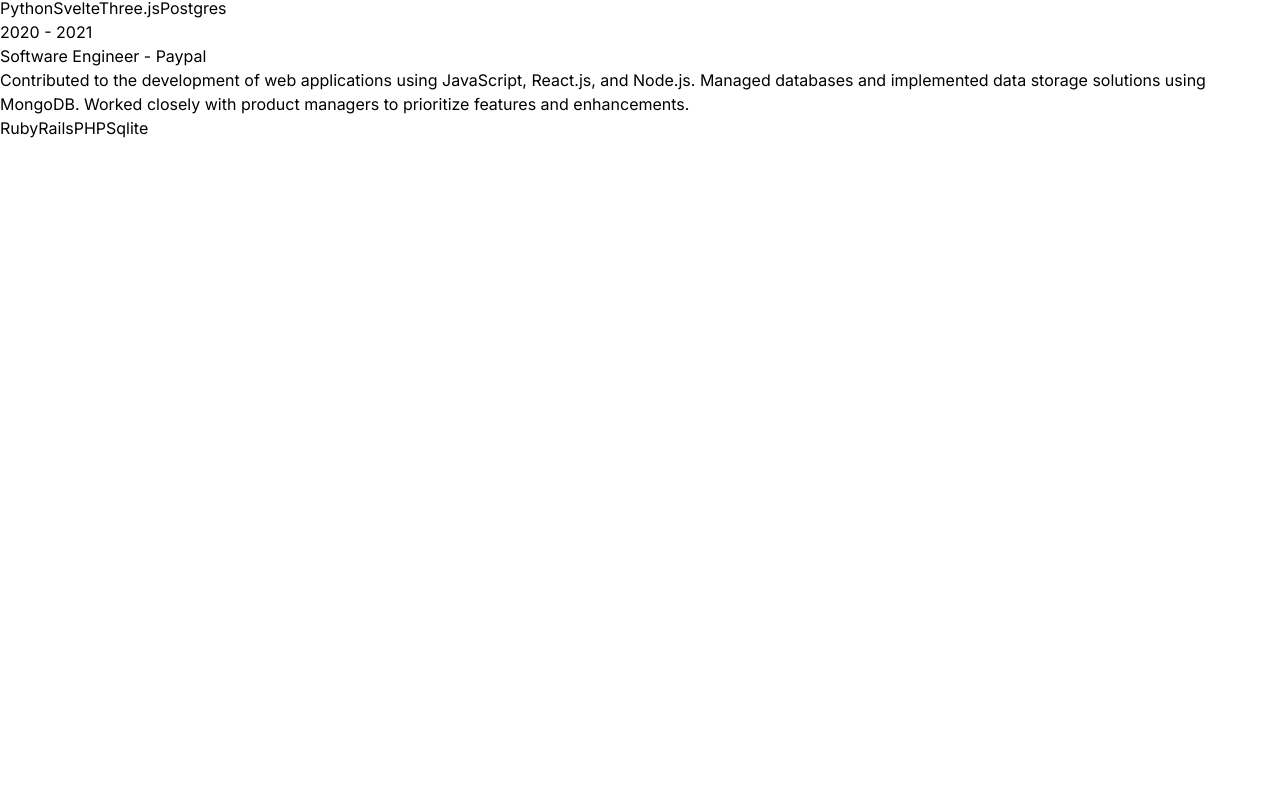
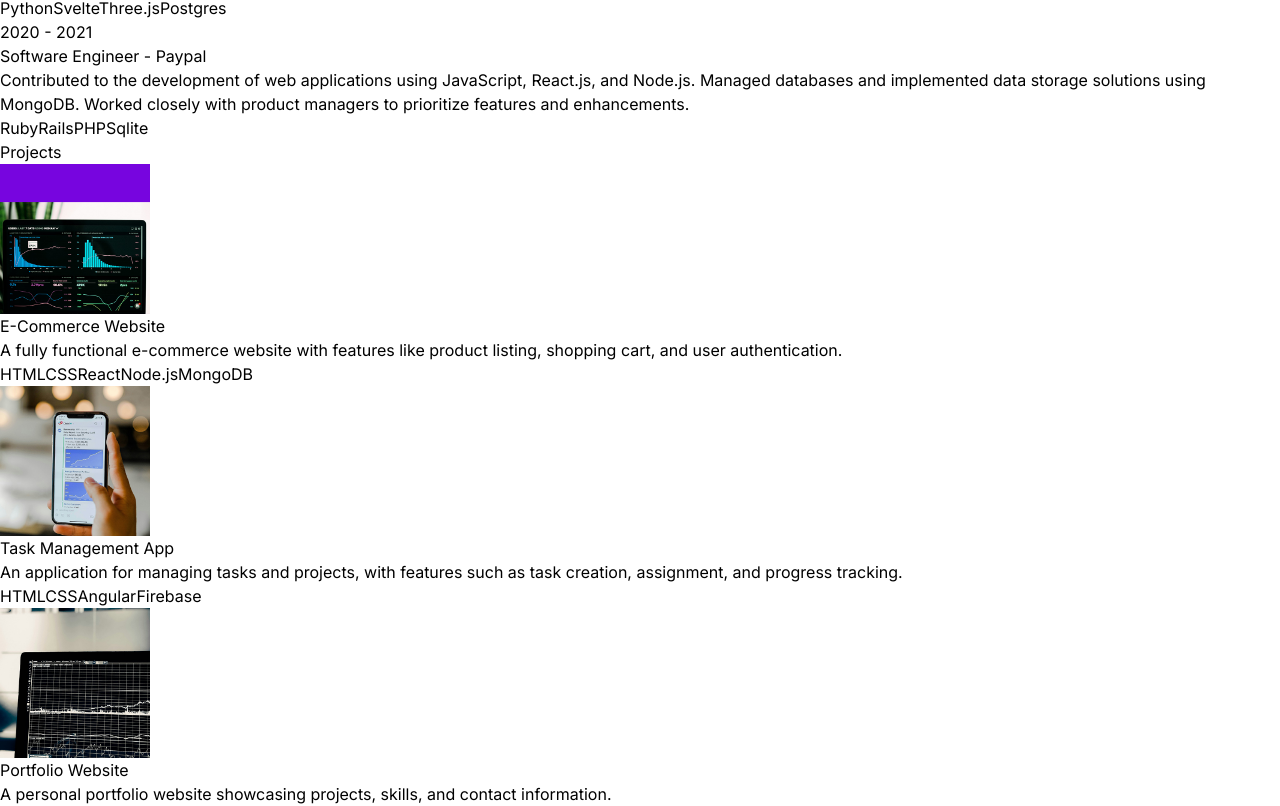
Before and after one commit to mdakashsheikh/myPortfolio, a React (Vite) app: page / in a window 1280 px wide. Shown: the part 3316-4122 px from the top of the page. Before the commit the page ends 3456 px from the top, so only its background shows below. Built offline with nearby package versions, Linux system fonts and the light colour scheme.

Commit message:
project section add

```diff
--- a/src/App.jsx
+++ b/src/App.jsx
@@ -4,6 +4,7 @@
 import About from './components/About'
 import Technology from './components/Technology'
 import Experience from './components/Experience'
+import Projects from './components/Projects'
 
 const App = () => {
   return (
@@ -17,6 +18,7 @@
       <About/>
       <Technology/>
       <Experience/>
+      <Projects/>
     </div>
    </div>
   )
--- /dev/null
+++ b/src/components/Projects.jsx
@@ -0,0 +1,41 @@
+import { PROJECTS } from "../constants"
+
+const Projects = () => {
+    return (
+        <div className="border-b border-neutral-900 pb-4">
+            <h1 className="my-20 text-center text-4xl ">Projects</h1>
+            <div>
+                {PROJECTS.map((project, index) => (
+                    <div
+                        key={index}
+                        className="mb-8 flex flex-wrap lg:justify-center"
+                    >
+                        <div className="w-full lg:w-1/4">
+                            <img
+                                src={project.image}
+                                width={150}
+                                height={150}
+                                alt={project.title}
+                                className="mb-6 rounded-2xl"
+                            />
+                        </div>
+                        <div className="w-full max-w-xl lg:w-3/4">
+                            <h6 className="mb-2 font-semibold">{project.title}</h6>
+                            <p className="mb-4 text-neutral-400">{project.description}</p>
+                            {project.technologies.map((tech, index) => (
+                                <span
+                                    key={index}
+                                    className="mr-2 rounded bg-neutral-900 px-2 py-1 text-sm font-medium text-purple-900"
+                                >
+                                    {tech}
+                                </span>
+                            ))}
+                        </div>
+                    </div>
+                ))}
+            </div>
+        </div>
+    )
+}
+
+export default Projects
```
